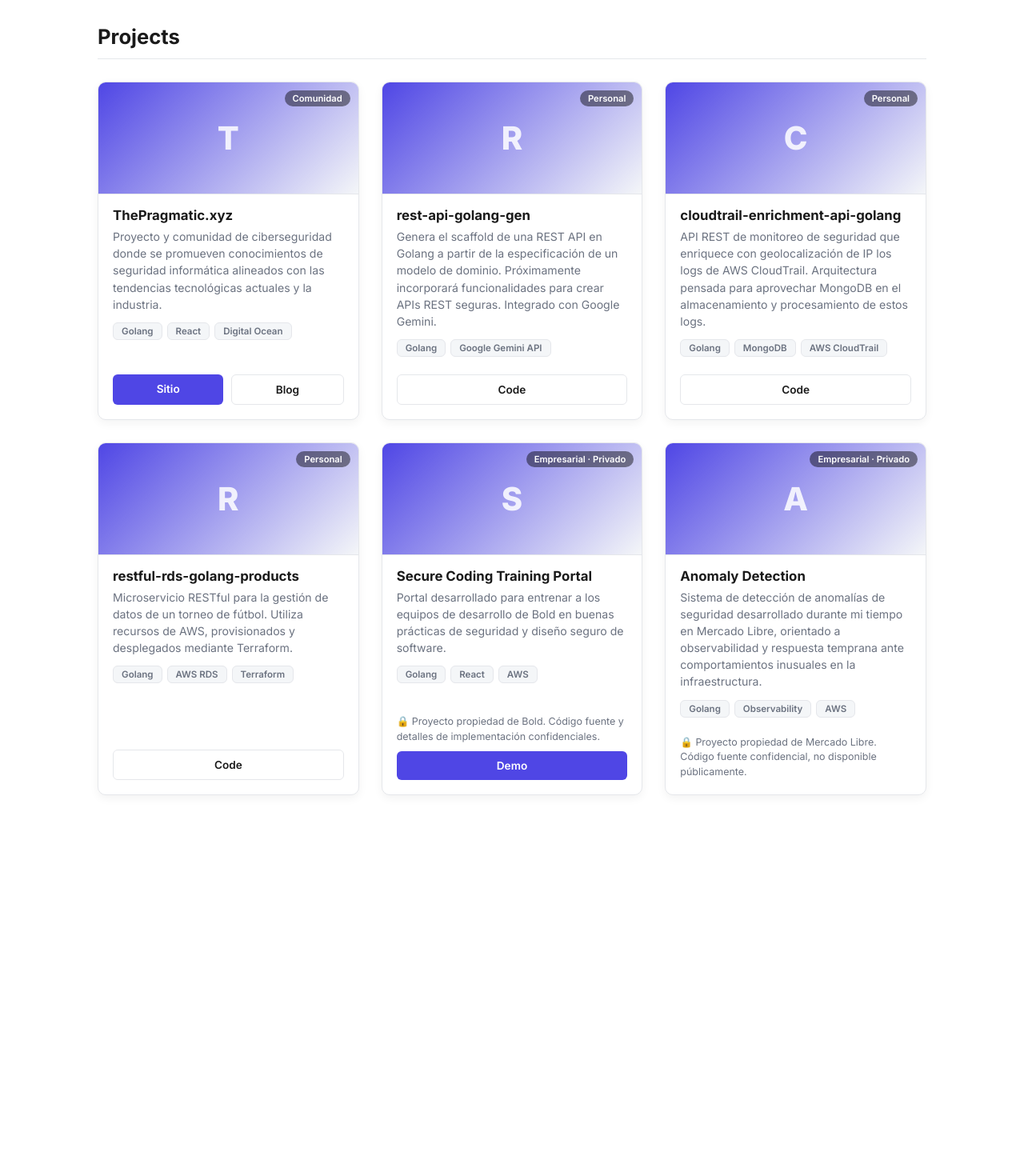
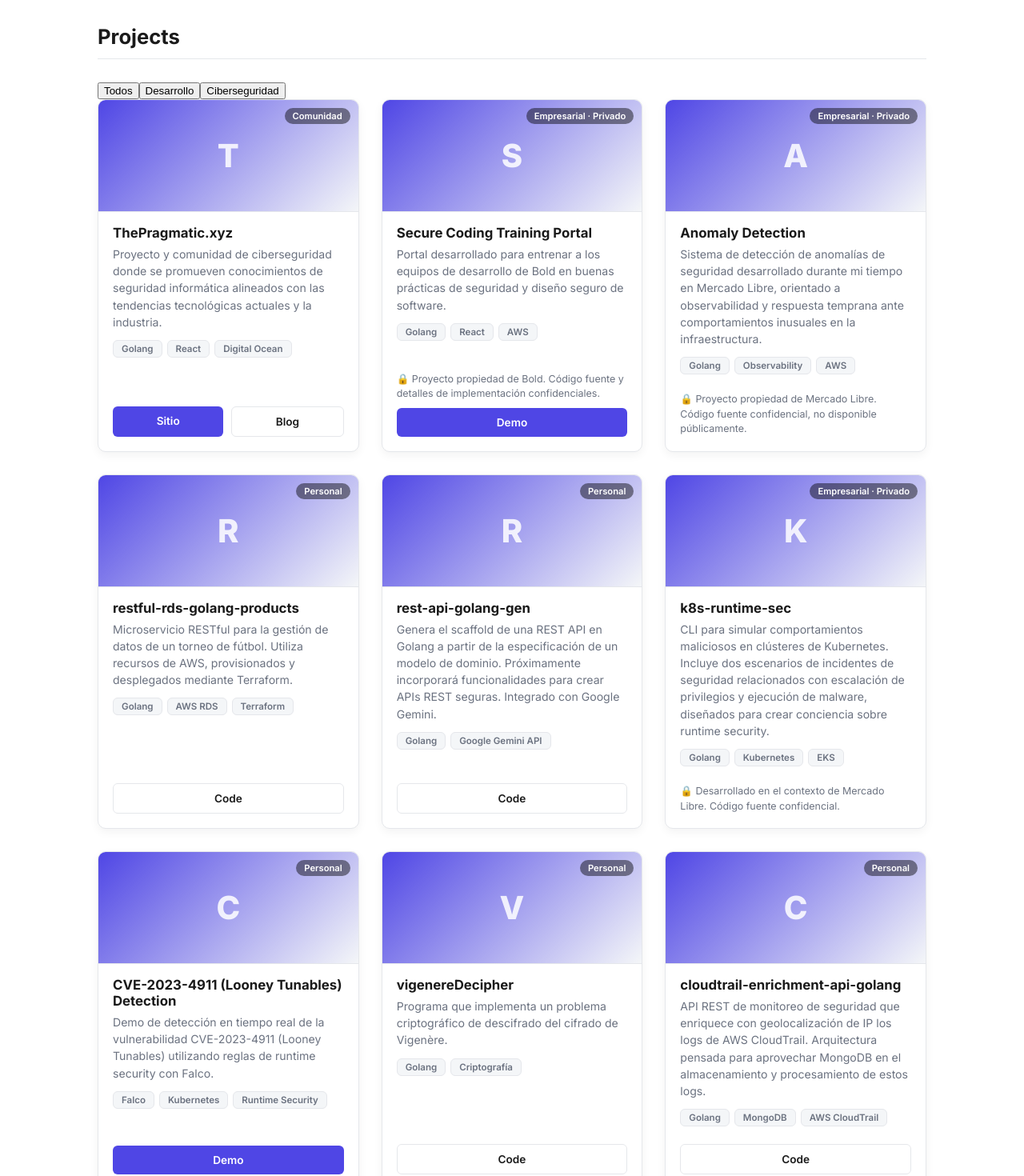
Before and after one commit to DiegoAll/diegoall.github.io, a React app in the folder frontend/: page /projects in a window 1280 px wide. Shown: the part 120-1590 px from the top of the page at 80% size. Before the commit the page ends 1174 px from the top, so only its background shows below. Built offline with nearby package versions, Linux system fonts and the light colour scheme; the HTML template or start-up script is replaced by a standard one.

Commit message:
Cyber security and Software development projects

```diff
--- a/frontend/src/pages/Projects.jsx
+++ b/frontend/src/pages/Projects.jsx
@@ -1,7 +1,11 @@
+import { useState } from 'react';
+
 const projects = [
+  // ── Desarrollo de Software ──────────────────────────
   {
     title: 'ThePragmatic.xyz',
     type: 'Comunidad',
+    category: 'development',
     description: 'Proyecto y comunidad de ciberseguridad donde se promueven conocimientos de seguridad informática alineados con las tendencias tecnológicas actuales y la industria.',
     stack: ['Golang', 'React', 'Digital Ocean'],
     links: [
@@ -10,35 +14,9 @@ const projects = [
     ],
   },
   {
-    title: 'rest-api-golang-gen',
-    type: 'Personal',
-    description: 'Genera el scaffold de una REST API en Golang a partir de la especificación de un modelo de dominio. Próximamente incorporará funcionalidades para crear APIs REST seguras. Integrado con Google Gemini.',
-    stack: ['Golang', 'Google Gemini API'],
-    links: [
-      { label: 'Code', url: 'https://github.com/DiegoAll/rest-api-golang-gen', variant: 'secondary' },
-    ],
-  },
-  {
-    title: 'cloudtrail-enrichment-api-golang',
-    type: 'Personal',
-    description: 'API REST de monitoreo de seguridad que enriquece con geolocalización de IP los logs de AWS CloudTrail. Arquitectura pensada para aprovechar MongoDB en el almacenamiento y procesamiento de estos logs.',
-    stack: ['Golang', 'MongoDB', 'AWS CloudTrail'],
-    links: [
-      { label: 'Code', url: 'https://github.com/DiegoAll/cloudtrail-enrichment-api-golang', variant: 'secondary' },
-    ],
-  },
-  {
-    title: 'restful-rds-golang-products',
-    type: 'Personal',
-    description: 'Microservicio RESTful para la gestión de datos de un torneo de fútbol. Utiliza recursos de AWS, provisionados y desplegados mediante Terraform.',
-    stack: ['Golang', 'AWS RDS', 'Terraform'],
-    links: [
-      { label: 'Code', url: 'https://github.com/DiegoAll/restful-rds-golang-products', variant: 'secondary' },
-    ],
-  },
-  {
     title: 'Secure Coding Training Portal',
     type: 'Empresarial · Privado',
+    category: 'development',
     description: 'Portal desarrollado para entrenar a los equipos de desarrollo de Bold en buenas prácticas de seguridad y diseño seguro de software.',
     stack: ['Golang', 'React', 'AWS'],
     confidential: true,
@@ -50,12 +28,81 @@ const projects = [
   {
     title: 'Anomaly Detection',
     type: 'Empresarial · Privado',
+    category: 'development',
     description: 'Sistema de detección de anomalías de seguridad desarrollado durante mi tiempo en Mercado Libre, orientado a observabilidad y respuesta temprana ante comportamientos inusuales en la infraestructura.',
     stack: ['Golang', 'Observability', 'AWS'],
     confidential: true,
     note: 'Proyecto propiedad de Mercado Libre. Código fuente confidencial, no disponible públicamente.',
     links: [],
   },
+  {
+    title: 'restful-rds-golang-products',
+    type: 'Personal',
+    category: 'development',
+    description: 'Microservicio RESTful para la gestión de datos de un torneo de fútbol. Utiliza recursos de AWS, provisionados y desplegados mediante Terraform.',
+    stack: ['Golang', 'AWS RDS', 'Terraform'],
+    links: [
+      { label: 'Code', url: 'https://github.com/DiegoAll/restful-rds-golang-products', variant: 'secondary' },
+    ],
+  },
+  {
+    title: 'rest-api-golang-gen',
+    type: 'Personal',
+    category: 'development',
+    description: 'Genera el scaffold de una REST API en Golang a partir de la especificación de un modelo de dominio. Próximamente incorporará funcionalidades para crear APIs REST seguras. Integrado con Google Gemini.',
+    stack: ['Golang', 'Google Gemini API'],
+    links: [
+      { label: 'Code', url: 'https://github.com/DiegoAll/rest-api-golang-gen', variant: 'secondary' },
+    ],
+  },
+
+  // ── Ciberseguridad ───────────────────────────────────
+  {
+    title: 'k8s-runtime-sec',
+    type: 'Empresarial · Privado',
+    category: 'security',
+    description: 'CLI para simular comportamientos maliciosos en clústeres de Kubernetes. Incluye dos escenarios de incidentes de seguridad relacionados con escalación de privilegios y ejecución de malware, diseñados para crear conciencia sobre runtime security.',
+    stack: ['Golang', 'Kubernetes', 'EKS'],
+    confidential: true,
+    note: 'Desarrollado en el contexto de Mercado Libre. Código fuente confidencial.',
+    links: [],
+  },
+  {
+    title: 'CVE-2023-4911 (Looney Tunables) Detection',
+    type: 'Personal',
+    category: 'security',
+    description: 'Demo de detección en tiempo real de la vulnerabilidad CVE-2023-4911 (Looney Tunables) utilizando reglas de runtime security con Falco.',
+    stack: ['Falco', 'Kubernetes', 'Runtime Security'],
+    links: [
+      { label: 'Demo', url: 'https://youtu.be/lPJQxTmpm3Y', variant: 'primary' },
+    ],
+  },
+  {
+    title: 'vigenereDecipher',
+    type: 'Personal',
+    category: 'security',
+    description: 'Programa que implementa un problema criptográfico de descifrado del cifrado de Vigenère.',
+    stack: ['Golang', 'Criptografía'],
+    links: [
+      { label: 'Code', url: 'https://github.com/DiegoAll/vigenereDecipher', variant: 'secondary' },
+    ],
+  },
+  {
+    title: 'cloudtrail-enrichment-api-golang',
+    type: 'Personal',
+    category: 'security',
+    description: 'API REST de monitoreo de seguridad que enriquece con geolocalización de IP los logs de AWS CloudTrail. Arquitectura pensada para aprovechar MongoDB en el almacenamiento y procesamiento de estos logs.',
+    stack: ['Golang', 'MongoDB', 'AWS CloudTrail'],
+    links: [
+      { label: 'Code', url: 'https://github.com/DiegoAll/cloudtrail-enrichment-api-golang', variant: 'secondary' },
+    ],
+  },
+];
+
+const filters = [
+  { key: 'all', label: 'Todos' },
+  { key: 'development', label: 'Desarrollo' },
+  { key: 'security', label: 'Ciberseguridad' },
 ];
 
 function ProjectCard({ project }) {
@@ -105,11 +152,30 @@ function ProjectCard({ project }) {
 }
 
 function Projects() {
+  const [activeFilter, setActiveFilter] = useState('all');
+
+  const filteredProjects = activeFilter === 'all'
+    ? projects
+    : projects.filter((p) => p.category === activeFilter);
+
   return (
     <section className="projects-page">
       <h1 className="section-title">Projects</h1>
+
+      <div className="filter-tabs">
+        {filters.map((f) => (
+          <button
+            key={f.key}
+            className={`filter-tab ${activeFilter === f.key ? 'active' : ''}`}
+            onClick={() => setActiveFilter(f.key)}
+          >
+            {f.label}
+          </button>
+        ))}
+      </div>
+
       <div className="project-grid">
-        {projects.map((p) => (
+        {filteredProjects.map((p) => (
           <ProjectCard project={p} key={p.title} />
         ))}
       </div>
```
